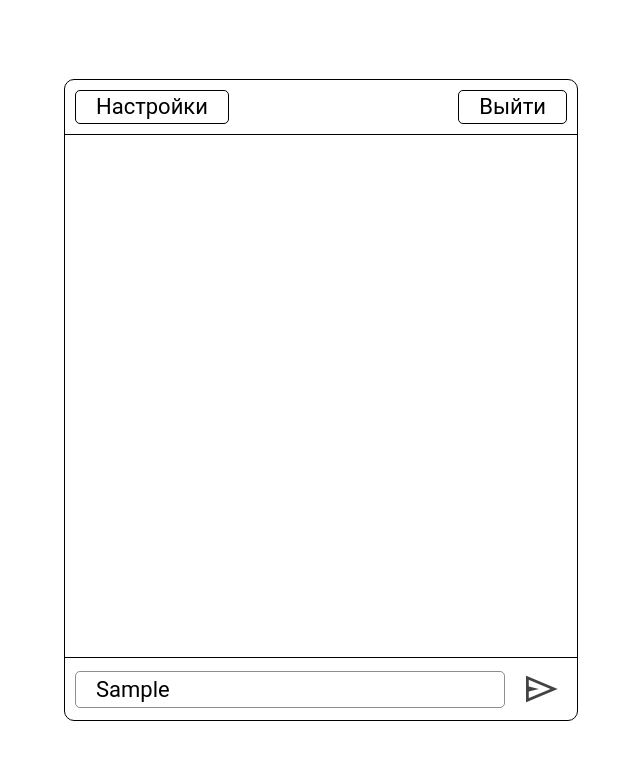
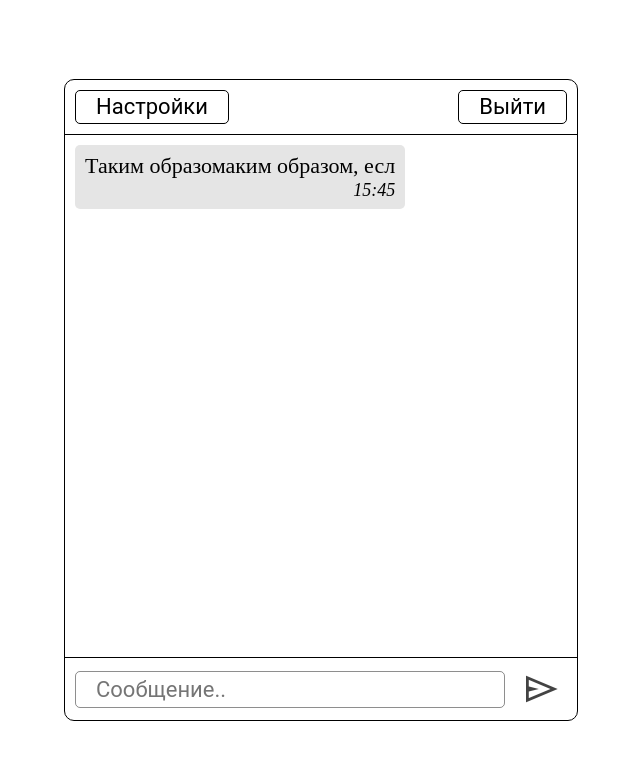
Before and after one commit to ExStp/Project_Chat, a website built with Parcel: page src/index.html in a window 1280 px wide. Both pictures are taken after typing "Sample" into the empty fields and a click on the button "send". Shown: the whole page, without its empty margins (319-959 px from the left). Built offline with nearby package versions, Linux system fonts and the light colour scheme.

Commit message:
Изменил директории папок, улучшил логику функций. Добавил шаблон сообщения

```diff
--- a/src/assets/scss/components/component/message.scss
+++ b/src/assets/scss/components/component/message.scss
@@ -0,0 +1,31 @@
+$deliveredColor: #E5E5E5;
+$sendedColor: #F7F7F7;
+
+.message_item {
+    display: inline-block;
+    max-width: 80%;
+    padding: 10px;
+    border-radius: 5px;
+    overflow: auto;
+    display: flex;
+    gap: 4px;
+    flex-direction: column;
+    align-items: flex-end;
+
+    &.delivered {
+        background: $deliveredColor;
+    }
+
+    &.sended {
+        background: $sendedColor;
+    }
+
+    .message_innerText {
+        font-size: 22px;
+    }
+
+    .message_innerTime {
+        font-style: italic;
+        font-size: 18px;
+    }
+}
--- a/src/assets/scss/components/window/messages_wrapper.scss
+++ b/src/assets/scss/components/window/messages_wrapper.scss
@@ -0,0 +1,13 @@
+.messages_wrapper {
+    display: flex;
+    flex-direction: column;
+    gap: 15px;
+
+    .message_right {
+        align-self: flex-end;
+    }
+
+    .message_left {
+        align-self: flex-start;
+    }
+}
--- a/src/index.html
+++ b/src/index.html
@@ -23,11 +23,18 @@
             </div>
 
             <div class="messages_wrapper block" id="middle_block">
+                <template id="messageTemplate">
 
+                </template>
+                <div class="message_item message_left delivered">
+                    <div id="messageText" class="message_innerText">Таким  образомаким образом, есл</div>
+                    <div id="messageTime" class="message_innerTime">15:45</div>
+                </div>
             </div>
 
             <div class="message_input block" id="bottom_block">
-                <input placeholder="Сообщение.." type="text" class="input">
+                <input placeholder="Сообщение.." type="text" class="input"
+                    id="messageInput">
                 <input value="send" type="button"
                     class="material-symbols-outlined" id="btnMessage">
             </div>
--- a/src/scripts/components/const.js
+++ b/src/scripts/components/const.js
@@ -36,6 +36,7 @@ export const BUTTONS = {
     modalClose: document.querySelector("#btnModalClose"),
     openSettings: document.querySelector("#btnOpenSettings"),
     sendCode: document.querySelector("#sendCode"),
+    btnMessage: document.querySelector("#btnMessage"),
 };
 
 export const DIALOG = {
@@ -43,3 +44,7 @@ export const DIALOG = {
     purpose: document.querySelector(".top_bar__action"),
     modalForm: document.querySelector(".modal__form_container"),
 };
+
+export const INPUTS = {
+    messageInput: document.querySelector("#messageInput"),
+};
--- /dev/null
+++ b/src/scripts/components/logic/messaging/sendMessage.js
@@ -0,0 +1,16 @@
+import { INPUTS } from "../../const.js";
+
+function sendMessage() {
+    const value = INPUTS.messageInput.value;
+    if (!isValid(value)) return;
+    INPUTS.messageInput.value = "";
+
+    console.log("send message");
+}
+
+function isValid(inputValue) {
+    if (inputValue.trim() === "") return false;
+    return true;
+}
+
+export { sendMessage };
--- a/src/scripts/components/modal/authorization.js
+++ b/src/scripts/components/modal/authorization.js
@@ -1,4 +1,3 @@
-import { DIALOG, BUTTONS } from "../const.js";
 import { renderAuthorization } from "./render/renderAuthorization.js";
 import { confirmation } from "./confirmation.js";
 import { closeModal } from "./render/closeModal.js";
--- /dev/null
+++ b/src/scripts/components/modal/modalController.js
@@ -0,0 +1,26 @@
+import { BUTTONS } from "../const";
+import { authorization } from "./authorization";
+import { closeModal } from "./render/closeModal";
+import { settings } from "./settings";
+
+function modalController() {
+    BUTTONS.openSettings.addEventListener("click", (event) => {
+        settings(event);
+    });
+
+    BUTTONS.quit.addEventListener("click", (event) => {
+        authorization(event);
+    });
+
+    BUTTONS.modalClose.addEventListener("click", handlerModalClose);
+}
+
+function handlerModalClose() {
+    const ALLOWED_PURPOSES = ["settings", "authorization", "confirmation"];
+
+    const dialogPurpose = BUTTONS.modalClose.dataset.modal;
+    if (ALLOWED_PURPOSES.includes(dialogPurpose)) {
+        closeModal();
+    }
+}
+export { modalController };
--- a/src/scripts/index.js
+++ b/src/scripts/index.js
@@ -1,24 +1,12 @@
-import { BUTTONS, DIALOG } from "./components/const.js";
-import { settings } from "./components/modal/settings.js";
-// import { confirmation } from "./components/modal/confirmation.js";
-import { authorization } from "./components/modal/authorization.js";
-import { closeModal } from "./components/modal/render/closeModal.js";
+import { BUTTONS, INPUTS } from "./components/const.js";
+import { sendMessage } from "./components/logic/messaging/sendMessage.js";
+import { modalController } from "./components/modal/modalController.js";
 
-BUTTONS.openSettings.addEventListener("click", (event) => {
-    settings(event);
+document.addEventListener('DOMContentLoaded', modalController);
+
+BUTTONS.btnMessage.addEventListener("click", sendMessage);
+
+document.addEventListener("keydown", (event) => {
+    if (event.code === "Enter") sendMessage();
+    else INPUTS.messageInput.focus();
 });
-
-BUTTONS.quit.addEventListener("click", (event) => {
-    authorization(event);
-});
-
-BUTTONS.modalClose.addEventListener("click", handlerModalClose);
-
-function handlerModalClose() {
-    const ALLOWED_PURPOSES = ["settings", "authorization", "confirmation"];
-
-    const dialogPurpose = BUTTONS.modalClose.dataset.modal;
-    if (ALLOWED_PURPOSES.includes(dialogPurpose)) {
-        closeModal();
-    }
-}
```
Also changed, not shown: src/styles/index.css.
